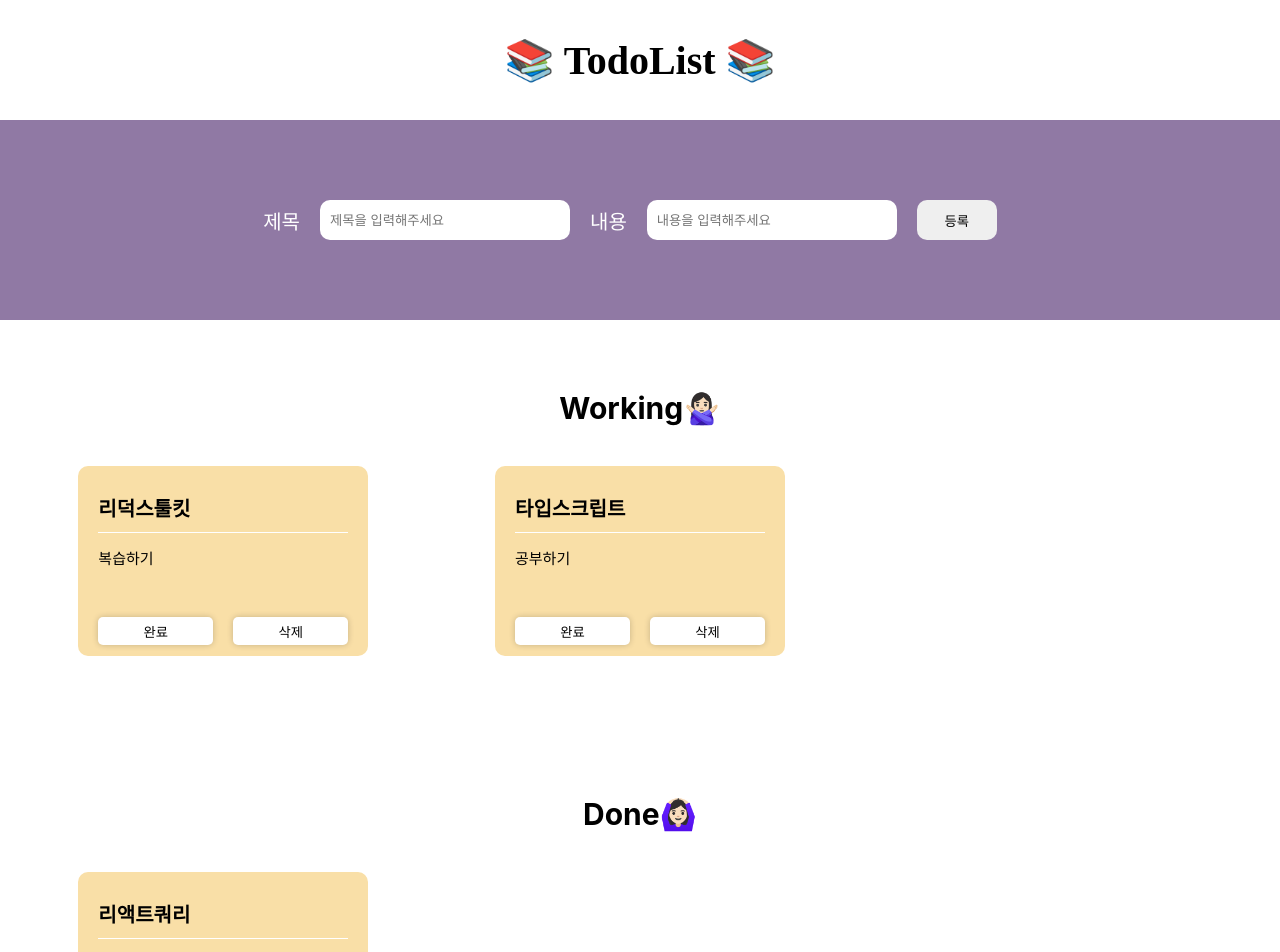
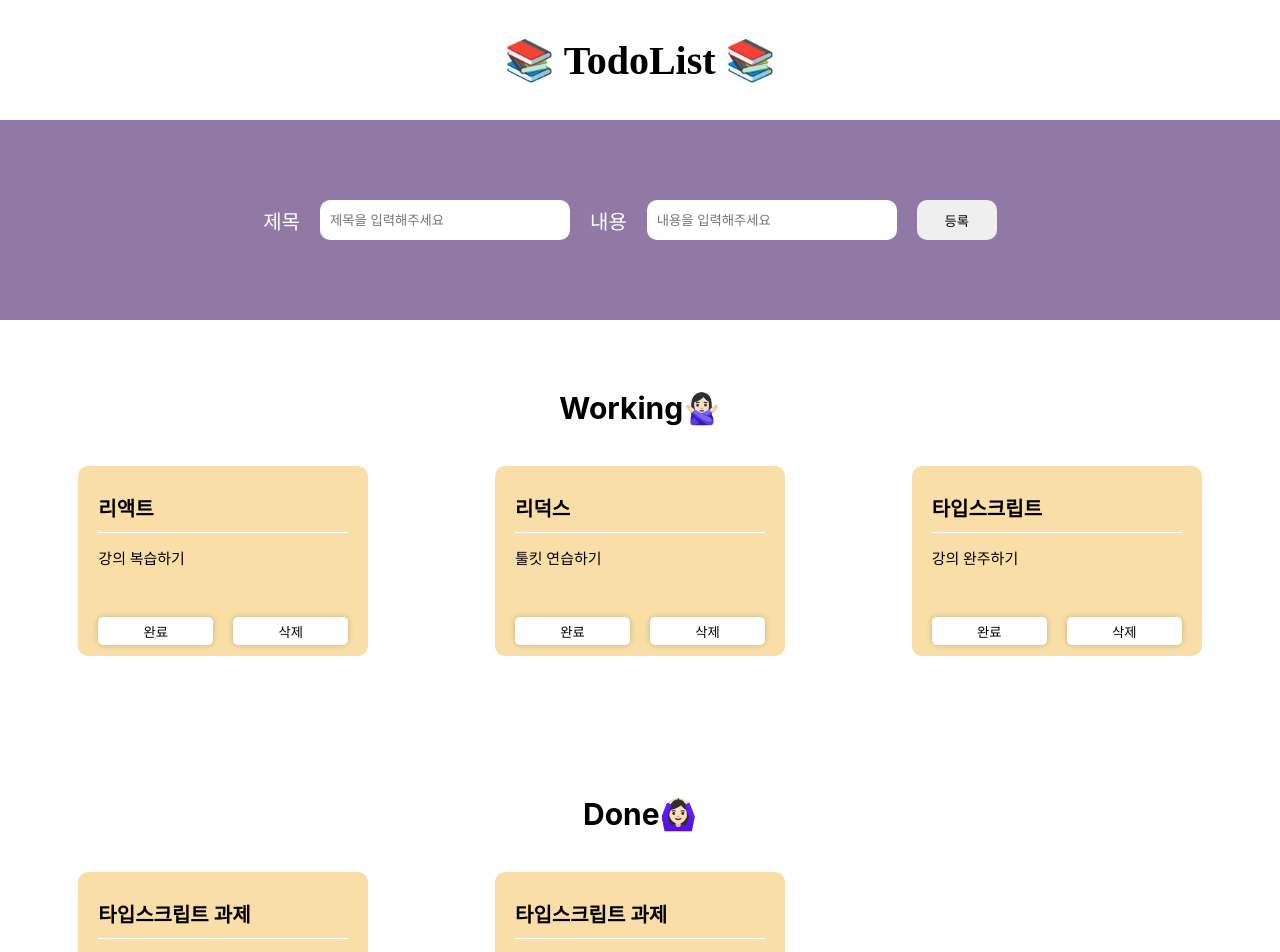
Before and after one commit to Yeahzzl/sparta-ts-todo, a React (Create React App) app: page / in a window 1280 px wide. Shown: the top 952 px of the page. Built offline with nearby package versions, Linux system fonts and the light colour scheme; data requests are answered from the project's data file.

Commit message:
Feat: json-server연결 코드수정

```diff
--- /dev/null
+++ b/db.json
@@ -0,0 +1,34 @@
+{
+  "todos": [
+    {
+      "id": "27a2e356-8249-486e-9c0a-cc67fc80f2fd",
+      "title": "리액트",
+      "contents": "강의 복습하기",
+      "isDone": false
+    },
+    {
+      "id": "75bff436-624f-4b50-87c4-493fb99a4b2d",
+      "title": "리덕스",
+      "contents": "툴킷 연습하기",
+      "isDone": false
+    },
+    {
+      "id": "7464d130-1e68-4ab8-8d40-cb3eeb7e7dc1",
+      "title": "타입스크립트",
+      "contents": "강의 완주하기",
+      "isDone": false
+    },
+    {
+      "id": "4e25773e-40a5-4cd2-9258-d6157c8a62e5",
+      "title": "타입스크립트 과제",
+      "contents": "Level-2 끝내기",
+      "isDone": true
+    },
+    {
+      "id": "e3dd41d7-624f-4861-bf1f-f08b72bf8a7f",
+      "title": "타입스크립트 과제",
+      "contents": "Level-3 끝내기",
+      "isDone": true
+    }
+  ]
+}
--- a/src/App.tsx
+++ b/src/App.tsx
@@ -1,8 +1,22 @@
 import React from "react";
 import "./App.css";
 import Home from "./pages/Home";
+import { useEffect } from "react";
+import axios from "axios";
+import { useDispatch } from "react-redux";
+import { setTodo } from "./redux/modules/todoSlice";
 
 function App() {
+  const dispatch = useDispatch();
+
+  useEffect((): void => {
+    const fetchTodos = async (): Promise<void> => {
+      const { data } = await axios.get("http://localhost:4000/todos");
+      dispatch(setTodo(data));
+    };
+    fetchTodos();
+  }, []);
+
   return (
     <div>
       <Home />
--- a/src/components/Input.tsx
+++ b/src/components/Input.tsx
@@ -3,10 +3,12 @@ import { useState } from "react";
 import { useDispatch } from "react-redux";
 import { styled } from "styled-components";
 import { addTodo } from "../redux/modules/todoSlice";
+// @ts-ignore
 import { v4 as uuidv4 } from "uuid";
 import { toast, ToastContainer } from "react-toastify";
 import "react-toastify/dist/ReactToastify.css";
 import Swal from "sweetalert2";
+import axios from "axios";
 
 const Input = () => {
   const [title, setTitle] = useState<string>("");
@@ -25,7 +27,9 @@ const Input = () => {
     setContents(event.target.value);
   };
 
-  const onSubmit = (event: React.FormEvent<HTMLFormElement>): void => {
+  const onSubmit = async (
+    event: React.FormEvent<HTMLFormElement>
+  ): Promise<void> => {
     event.preventDefault();
 
     if (!title) {
@@ -42,6 +46,8 @@ const Input = () => {
       contents,
       isDone: false,
     };
+    try {
+      await axios.post("http://localhost:4000/todos", newTodo);
       dispatch(addTodo(newTodo));
 
       Swal.fire({
@@ -51,6 +57,9 @@ const Input = () => {
 
       setTitle("");
       setContents("");
+    } catch (error) {
+      console.log("add error", error);
+    }
   };
 
   return (
--- a/src/components/TodoList.tsx
+++ b/src/components/TodoList.tsx
@@ -5,6 +5,7 @@ import { deleteTodo, switchTodo } from "../redux/modules/todoSlice";
 import { RootState } from "../redux/config/configStore";
 import { todoData } from "../types/Type";
 import Swal from "sweetalert2";
+import axios from "axios";
 
 const TodoList = ({ isActive }: { isActive: boolean }) => {
   const dispatch = useDispatch();
@@ -27,6 +28,7 @@ const TodoList = ({ isActive }: { isActive: boolean }) => {
           title: "삭제되었습니다",
           icon: "success",
         });
+        axios.delete(`http://localhost:4000/todos/${id}`);
         dispatch(deleteTodo(id));
       } else {
         return;
@@ -34,9 +36,26 @@ const TodoList = ({ isActive }: { isActive: boolean }) => {
     });
   };
 
-  const switchButtonHandler = (id: string): void => {
-    dispatch(switchTodo(id));
+  const switchButtonHandler = async (id: string): Promise<void> => {
+    try {
+      const currentSwitchTodo = todos.find(
+        (todo: todoData): boolean => todo.id === id
+      );
+      if (!currentSwitchTodo) {
+        console.error("not found");
+        return;
+      }
+      const currentIsDone: boolean = currentSwitchTodo.isDone;
+
+      await axios.patch(`http://localhost:4000/todos/${id}`, {
+        isDone: !currentIsDone,
+      });
+      dispatch(switchTodo(id));
+    } catch (error) {
+      console.log("Error toggling todo", error);
+    }
   };
+
   return (
     <div>
       <StContainer>
@@ -46,7 +65,7 @@ const TodoList = ({ isActive }: { isActive: boolean }) => {
             ?.filter((todo: todoData): boolean => {
               return todo.isDone === isActive;
             })
-            .map((todo: todoData) => {
+            ?.map((todo: todoData) => {
               return (
                 <StTodoBox key={todo.id}>
                   <StTitle>{todo.title}</StTitle>
--- a/src/redux/modules/todoSlice.ts
+++ b/src/redux/modules/todoSlice.ts
@@ -1,42 +1,34 @@
-import { createSlice } from "@reduxjs/toolkit";
-import { v4 as uuidv4 } from "uuid";
+import { PayloadAction, createSlice } from "@reduxjs/toolkit";
 import { todoData } from "../../types/Type";
 
-const initialState: todoData[] = [
-  {
-    id: uuidv4(),
-    title: "리덕스툴킷",
-    contents: "복습하기",
-    isDone: false,
-  },
-  {
-    id: uuidv4(),
-    title: "리액트쿼리",
-    contents: "강의듣기",
-    isDone: true,
-  },
-  {
-    id: uuidv4(),
-    title: "타입스크립트",
-    contents: "공부하기",
-    isDone: false,
-  },
-];
+const initialState: todoData[] = [];
 
 const todoSlice = createSlice({
   name: "todos",
   initialState,
   reducers: {
-    addTodo: (state: todoData[], action) => {
+    setTodo: (state, action: PayloadAction<todoData[]>) => {
+      return action.payload;
+    },
+    addTodo: (
+      state: todoData[],
+      action: { type: string; payload: todoData }
+    ): todoData[] => {
       return [...state, action.payload];
     },
-    deleteTodo: (state: todoData[], action): todoData[] => {
-      return state.filter(
+    deleteTodo: (
+      state: todoData[],
+      action: { type: string; payload: string }
+    ): todoData[] => {
+      return state?.filter(
         (item: todoData): boolean => item.id !== action.payload
       );
     },
-    switchTodo: (state: todoData[], action): todoData[] => {
-      return state.map((item: todoData): todoData => {
+    switchTodo: (
+      state: todoData[],
+      action: { type: string; payload: string }
+    ): todoData[] => {
+      return state?.map((item: todoData): todoData => {
         if (item.id === action.payload) {
           return { ...item, isDone: !item.isDone };
         } else {
@@ -48,4 +40,4 @@ const todoSlice = createSlice({
 });
 
 export default todoSlice.reducer;
-export const { addTodo, deleteTodo, switchTodo } = todoSlice.actions;
+export const { setTodo, addTodo, deleteTodo, switchTodo } = todoSlice.actions;
```
Also changed, not shown: src/apis/todo.ts (added, +28 -0 lines). Lines whose indentation alone changed are shown as unchanged.
